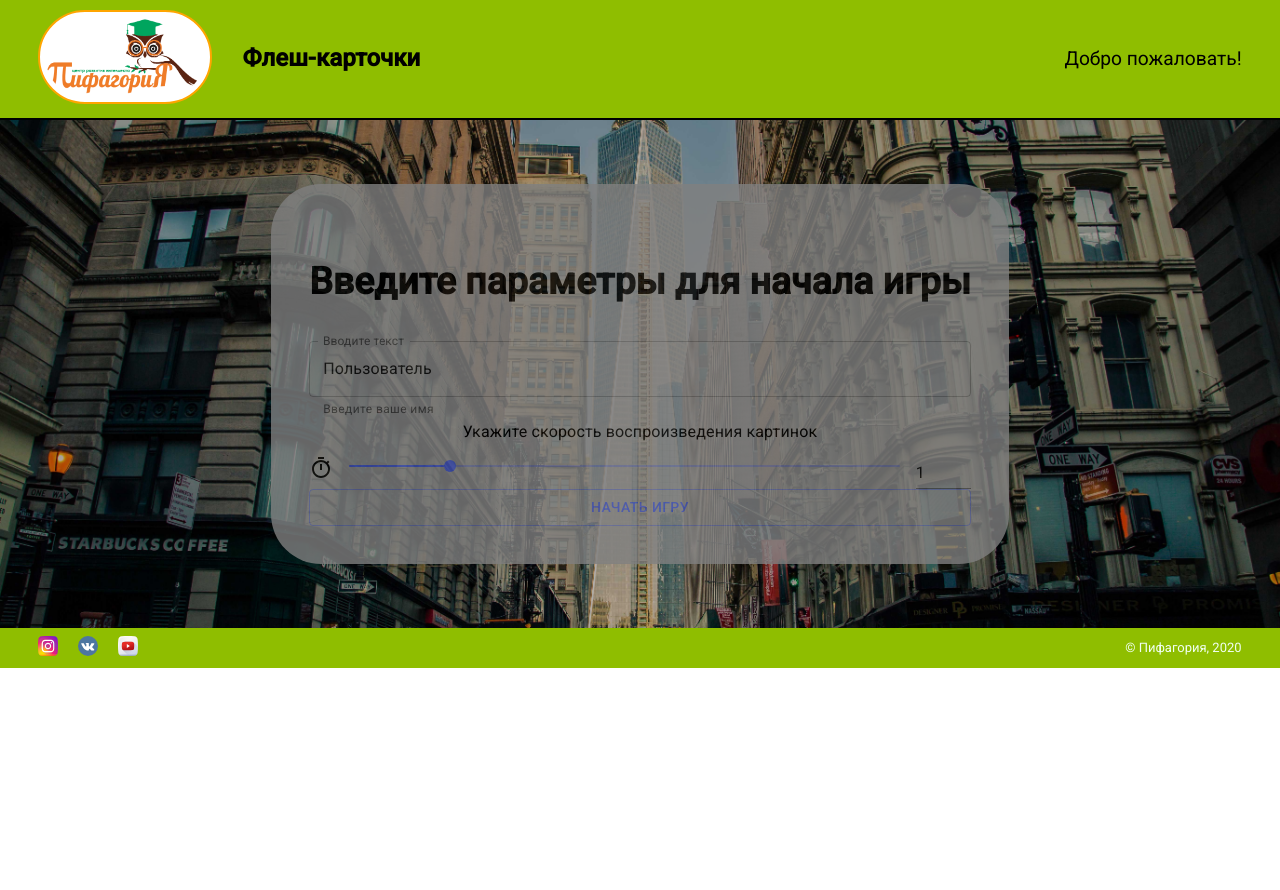
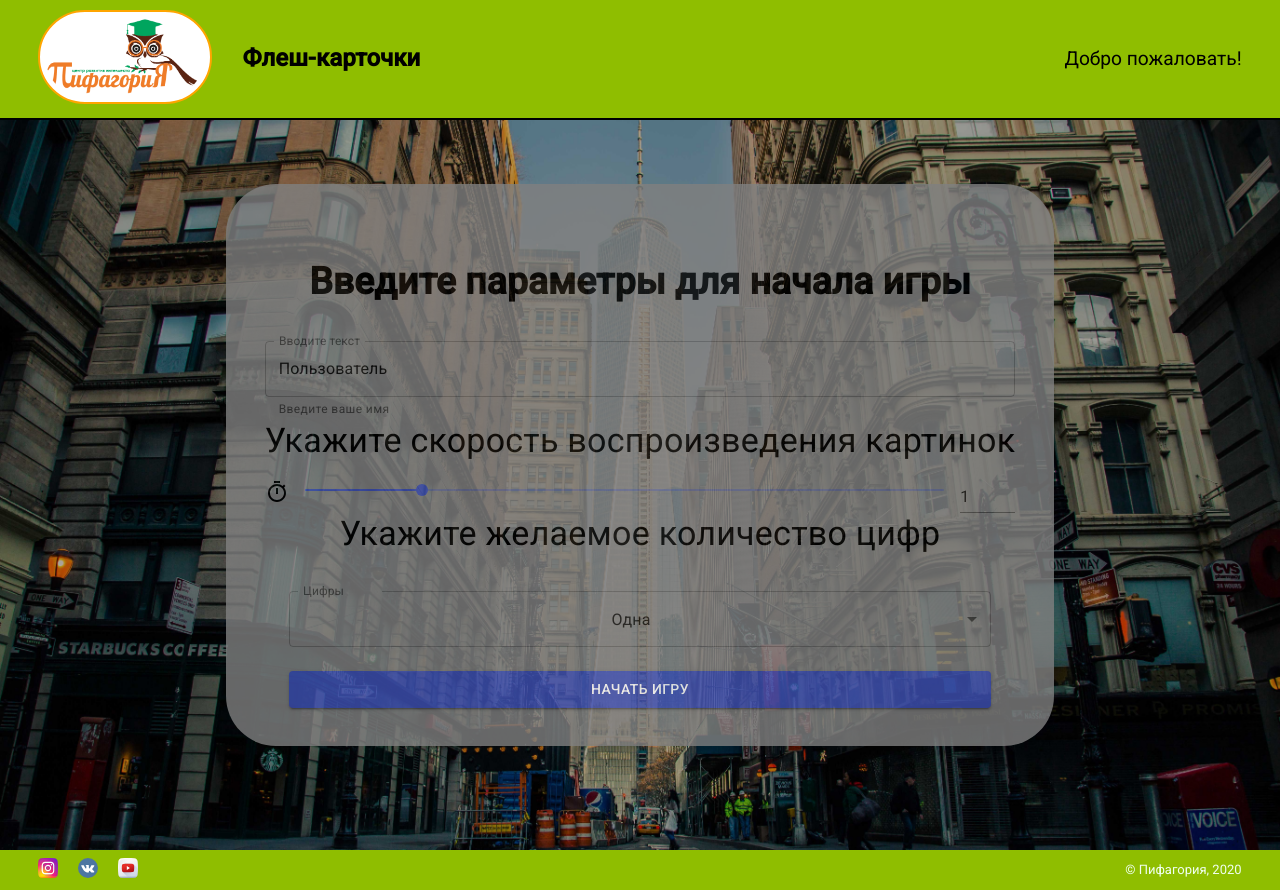
Before and after one commit to IlyaIvanchikov/flash, a React (Create React App) app: page / in a window 1280 px wide. Before the commit the page ends 800 px from the top, so only its background shows below. Built offline with nearby package versions, Linux system fonts and the light colour scheme; a web font is replaced by a local one.

Commit message:
feat: add adaptive and params

```diff
--- a/src/components/App.js
+++ b/src/components/App.js
@@ -2,12 +2,11 @@ import React from 'react'
 import Header from './Header/Header'
 import Main from './Main/Main'
 import Footer from './Footer/Footer'
-import Grid from '@material-ui/core/Grid'
 import { makeStyles } from '@material-ui/core/styles'
-
 const useStyles = makeStyles((theme) => ({
   root: {
-    flexGrow: 1,
+    minHeight: '100vh',
+    position: 'relative',
   },
 }))
 
@@ -16,17 +15,9 @@ function App() {
 
   return (
     <div className={classes.root}>
-      <Grid container>
-        <Grid container item xs={12}>
-          <Header />
-        </Grid>
-        <Grid container item xs={12}>
-          <Main />
-        </Grid>
-        <Grid container item xs={12}>
-          <Footer />
-        </Grid>
-      </Grid>
+      <Header />
+      <Main />
+      <Footer />
     </div>
   )
 }
--- a/src/components/Footer/Footer.css
+++ b/src/components/Footer/Footer.css
@@ -1,11 +1,11 @@
 footer {
     height: 40px;
+    margin-top: -40px;
     background-color: #8fbe00;
     display: flex;
     justify-content: space-between;
     align-items: center;
-    position: relative;
-    bottom: 0;
+    padding: 0 3%;
 }
 
 footer .copyrights {
--- a/src/components/Footer/Footer.js
+++ b/src/components/Footer/Footer.js
@@ -18,7 +18,7 @@ const socialLinks = [
 
 const Footer = () => {
   return (
-    <footer className="page-footer container">
+    <footer className="page-footer">
       <div className="social-links">
         {socialLinks.map((link) => {
           return (
--- a/src/components/Header/Header.css
+++ b/src/components/Header/Header.css
@@ -1,8 +1,7 @@
 .header {
   flex-grow: 1;
   background-color: #8fbe00;
-  padding-top: 10px;
-  padding-bottom: 10px;
+  padding: 10px 3%;
   border-bottom: 2px solid black;
 }
 
--- a/src/components/Header/Header.js
+++ b/src/components/Header/Header.js
@@ -6,7 +6,7 @@ import './Header.css'
 
 const Header = () => {
   return (
-    <header className="header container">
+    <header className="header">
     <Grid container alignItems="center" >
       <Grid container item  xs={8} sm={6} direction="row" alignItems="center">
         <a className="link-logo" href="/"><img src={Logo} alt="logo" className="logo"/></a>
--- a/src/components/Main/BlockParameters/BlockParamaters.js
+++ b/src/components/Main/BlockParameters/BlockParamaters.js
@@ -20,26 +20,26 @@ const useStyles = makeStyles((theme) => ({
   root: {
     width: 250,
   },
-  // input: {
-  //   width: 40,
-  // },
   button: {
     width: 140,
   },
-  // formControl: {
-  //   margin: theme.spacing(1),
-  //   minWidth: 20,
-  // },
+  formControl: {
+    margin: theme.spacing(3)
+  },
   selectEmpty: {
-    marginTop: theme.spacing(2),
+    marginTop: theme.spacing(2)
   },
+  buttonCheckParams: {
+    marginLeft: theme.spacing(3),
+    marginRight: theme.spacing(3)
+  }
 }))
 
 const BlockParameters = (props) => {
   const classes = useStyles()
 
   const [time, setTime] = React.useState(1)
-  const [countNumber, setCountNumber] = React.useState('')
+  const [countNumber, setCountNumber] = React.useState(1)
   const [name, setName] = React.useState('Пользователь')
 
   const handleTextField = (event) => {
@@ -49,9 +49,11 @@ const BlockParameters = (props) => {
   const handleSliderChange = (event, newValue) => {
     setTime(newValue)
   }
-  // const handleChange = (event) => {
-  //   setAge(event.target.value)
-  // }
+
+  const handleChange = (event) => {
+    setCountNumber(event.target.value)
+  }
+
   const handleInputChange = (event) => {
     setTime(event.target.value === '' ? '' : Number(event.target.value))
   }
@@ -80,7 +82,7 @@ const BlockParameters = (props) => {
           variant="outlined"
           onChange={handleTextField}
         />
-        <Typography id="input-slider" gutterBottom>
+        <Typography id="input-slider" variant="h4" gutterBottom>
           Укажите скорость воспроизведения картинок
         </Typography>
         <Grid container spacing={2} alignItems="center">
@@ -99,7 +101,6 @@ const BlockParameters = (props) => {
           </Grid>
           <Grid item>
             <Input
-              // className={classes.input}
               value={time}
               margin="dense"
               onChange={handleInputChange}
@@ -114,27 +115,26 @@ const BlockParameters = (props) => {
             />
           </Grid>
         </Grid>
-        {/* <Typography id="input-select" gutterBottom>
-          Укажите скорость воспроизведения картинок
+        <Typography id="input-select" variant="h4" gutterBottom>
+          Укажите желаемое количество цифр
         </Typography>
         <FormControl variant="outlined" className={classes.formControl}>
-          <InputLabel id="demo-simple-select-outlined-label">Age</InputLabel>
+          <InputLabel id="select-outlined-label">Цифры</InputLabel>
           <Select
-            labelId="demo-simple-select-outlined-label"
-            id="demo-simple-select-outlined"
-            value={age}
+            labelId="select-outlined-label"
+            id="simple-select-outlined"
+            value={countNumber}
             onChange={handleChange}
-            label="Age"
+            label="countNumber"
           >
-            <MenuItem value="">
-              <em>None</em>
-            </MenuItem>
-            <MenuItem value={10}>Ten</MenuItem>
-            <MenuItem value={20}>Twenty</MenuItem>
-            <MenuItem value={30}>Thirty</MenuItem>
+            <MenuItem value={1}>Одна</MenuItem>
+            <MenuItem value={2}>Две</MenuItem>
+            <MenuItem value={3}>Три</MenuItem>
+            <MenuItem value={4}>Четыре</MenuItem>
+            <MenuItem value={5}>Пять</MenuItem>
           </Select>
-        </FormControl>  */}
-        <Button variant="outlined" color="primary" onClick={checkData}>
+        </FormControl>
+        <Button variant="contained" color="primary" onClick={checkData} className={classes.buttonCheckParams}>
           НАЧАТЬ ИГРУ
         </Button>
       </FormGroup>
--- a/src/components/Main/BlockParameters/BlockParameters.css
+++ b/src/components/Main/BlockParameters/BlockParameters.css
@@ -16,3 +16,7 @@
   margin: 5%;
   font-size: 2rem;
 }
+
+.text {
+  font-size: 2rem;
+}
--- a/src/components/Main/BlockResult/BlockResult.js
+++ b/src/components/Main/BlockResult/BlockResult.js
@@ -16,11 +16,11 @@ import './BlockResult.css'
 
 
 
-const BlockResult = () => {
+const BlockResult = (props) => {
   return (
     <div className="blockResult" >
       <Grid className="results" container justify="center">
-      <h3>Поздравляем!</h3>
+      <h3>Поздравляем! {props.time}</h3>
         <Grid container alignItems="center"  justify="center" item xs={12}>
         <Input
               readOnly
--- a/src/components/Main/Main.css
+++ b/src/components/Main/Main.css
@@ -1,12 +1,14 @@
 .main {
     flex-grow: 1;
+    box-sizing: border-box;
+    min-height:  calc(100vh - 120px);;
+    padding-bottom: 80px;
     background-color: #8fbe00;
     background-image: url('../../resources/img/background-photo.jpg');
     background-position: center center;
     background-repeat: no-repeat;
     background-attachment: fixed;
     background-size: cover;
-    position: relative;
   }
 
 @media only screen and (max-width: 767px) {
--- a/src/components/Main/Main.js
+++ b/src/components/Main/Main.js
@@ -10,6 +10,7 @@ const Main = () => {
   const [name, setName] = useState('')
 
   const checkHandler = (time, countNumber, name) => {
+    console.log(`time: ${time} + countNumber: ${countNumber} + name: ${name}`)
     setCountNumber(countNumber)
     setName(name)
     setTime(time)
@@ -20,7 +21,7 @@ const Main = () => {
   if (checkParams) {
     mainContent = <BlockParameters dataParams={checkHandler} />
   } else {
-    mainContent = <BlockResult />
+    mainContent = <BlockResult time={time}/>
   }
   return <main className="main">{mainContent}</main>
 }
--- a/src/index.scss
+++ b/src/index.scss
@@ -1,22 +1,16 @@
 body {
   max-width: 1600px;
   margin: 0 auto;
+  height: 100%;
   font-family: -apple-system, BlinkMacSystemFont, 'Segoe UI', 'Roboto', 'Oxygen',
     'Ubuntu', 'Cantarell', 'Fira Sans', 'Droid Sans', 'Helvetica Neue',
     sans-serif;
   -webkit-font-smoothing: antialiased;
   -moz-osx-font-smoothing: grayscale;
   font-family: 'Roboto', sans-serif;
-
 }
 
 code {
   font-family: source-code-pro, Menlo, Monaco, Consolas, 'Courier New',
     monospace;
 }
-
-.container {
-  padding: 0 3%;
-  width: 100%;
-  margin: 0 auto;
-}
```
